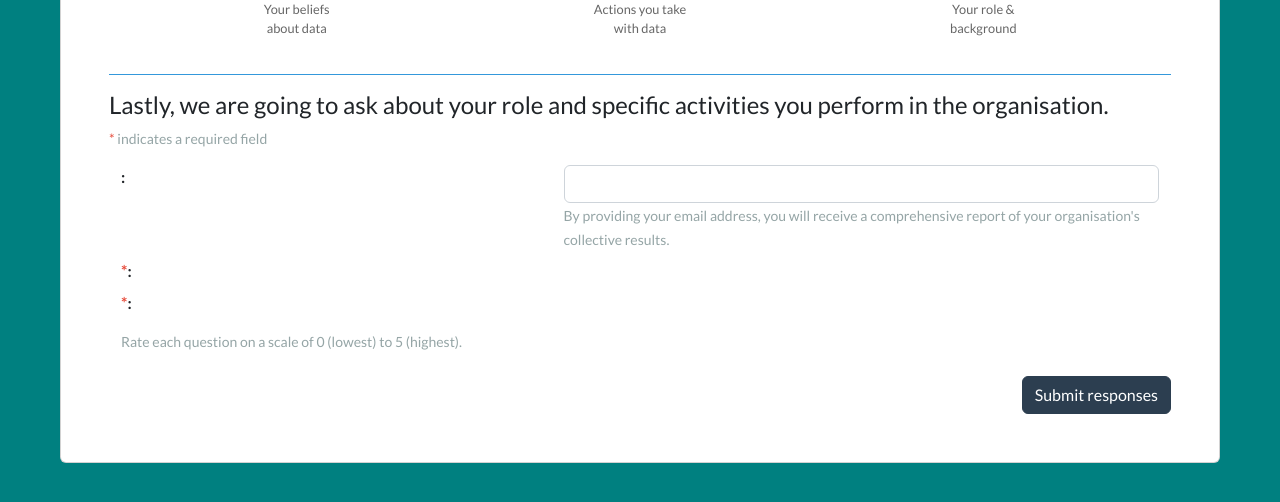
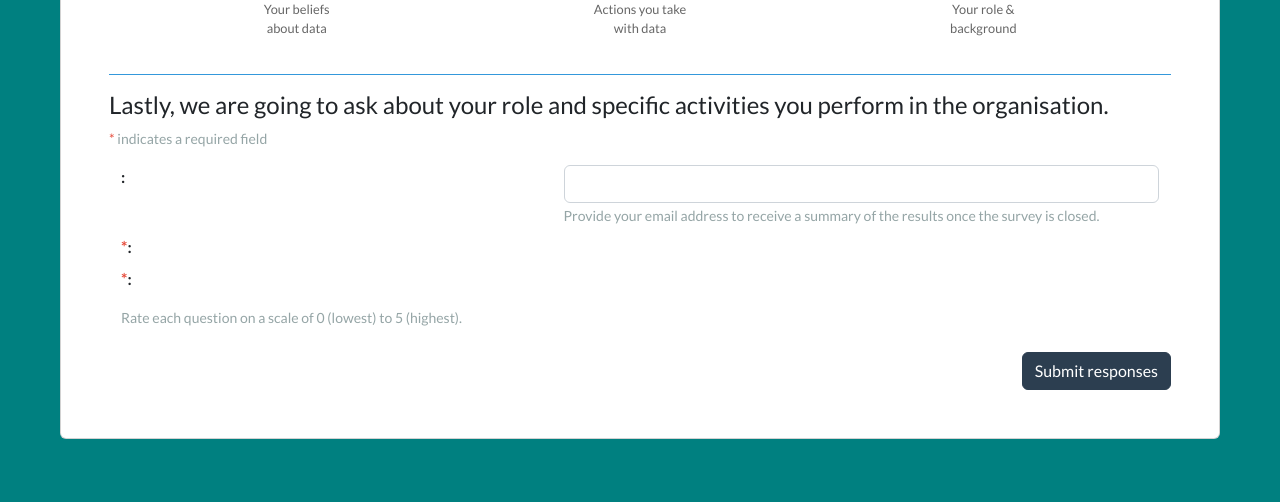
Before and after one commit to Aristotle-Metadata-Enterprises/mast-toolkit, a Django app: template app/mast_toolkit/templates/mast/response/step3.html in a window 1280 px wide. Shown: the part 218-720 px from the top of the page. Run offline with Django 5.2, Linux system fonts and the light colour scheme; the template is opened without the code that fills it: values that come from a table or form of the project are taken from there, others are empty.

Commit message:
step3 updated

```diff
--- a/app/mast_toolkit/templates/mast/response/step3.html
+++ b/app/mast_toolkit/templates/mast/response/step3.html
@@ -71,7 +71,7 @@
             <label class="col-5" for="{{form.email.id_for_label}}">{{ form.email.label }}:</label>
             <div class="col">
                 <input type="email" name="{{form.email.name}}" class="form-control" id="{{form.email.id_for_label}}" value="{% if form.email.value %}{{form.email.value}}{% endif %}">
-                <small class="text-muted">By providing your email address, you will receive a comprehensive report of your organisation's collective results.</small>
+                <small class="text-muted">Provide your email address to receive a summary of the results once the survey is closed.</small>
             </div>
         </div>
         {% if is_organisation_only and has_teams %}
```
Also changed, not shown: 1 other file.
